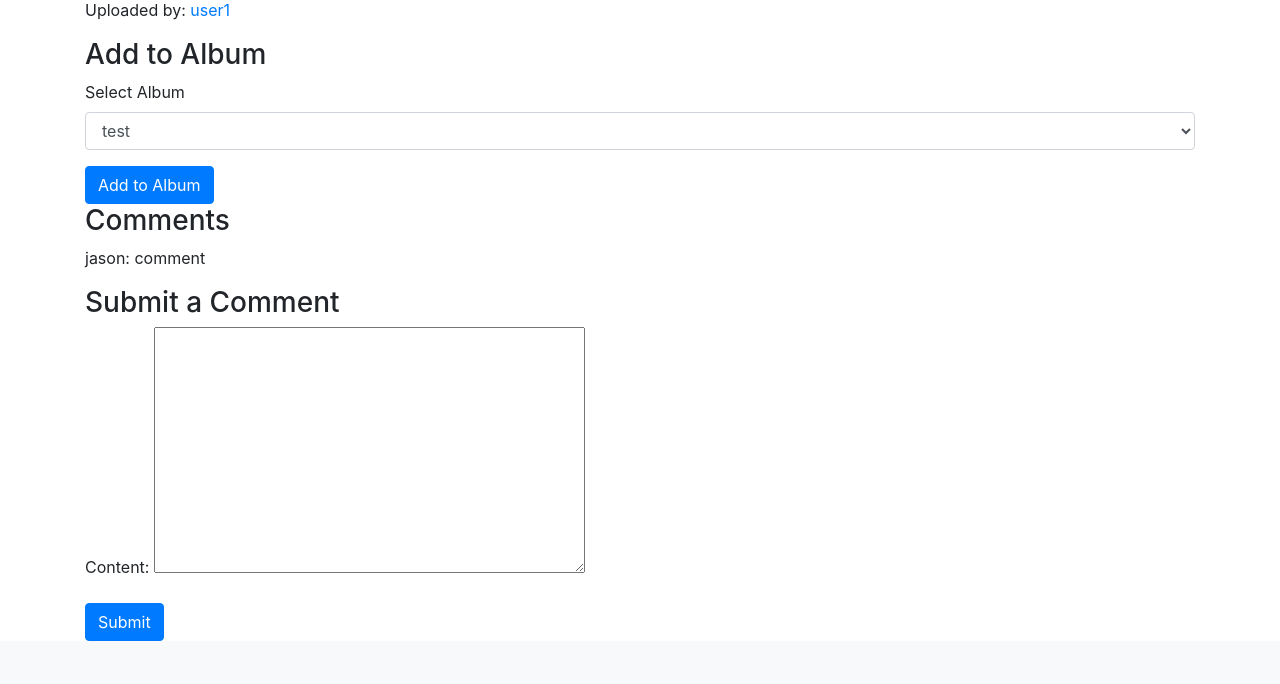
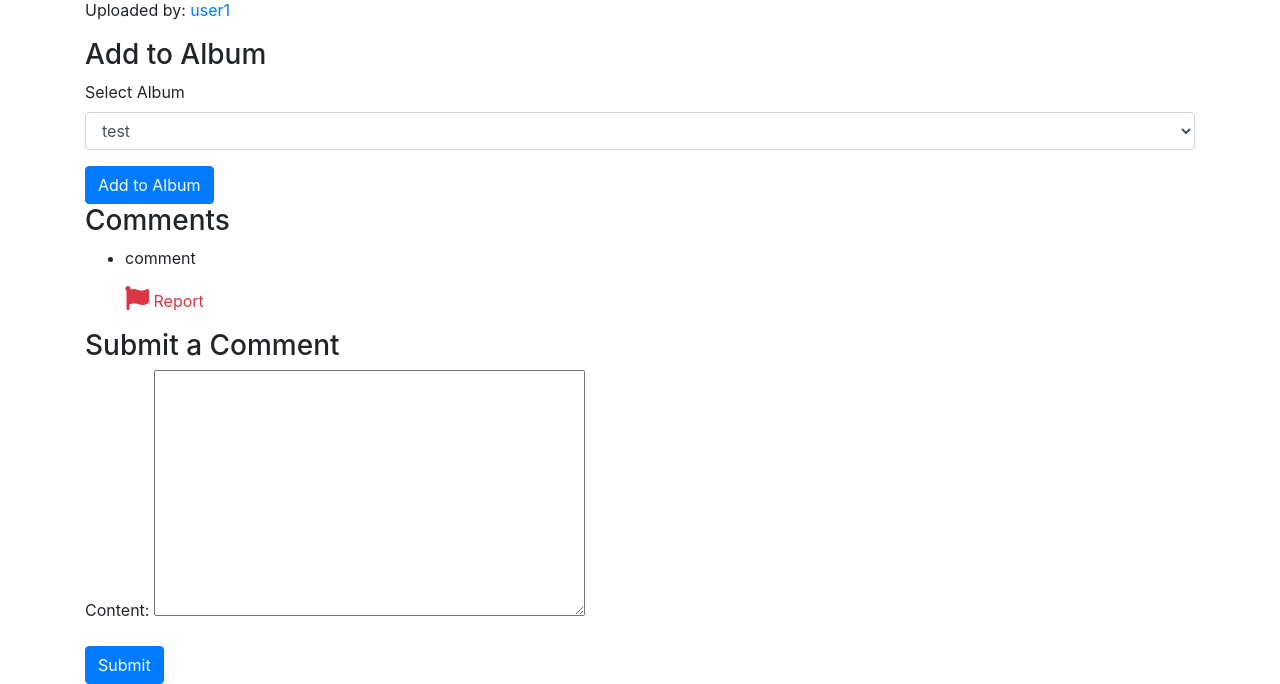
Before and after one commit to pft-jason/rainbow-media, a Django app: page /image/39/ in a window 1280 px wide. Shown: the part 444-1128 px from the top of the page. Before the commit the page ends 1085 px from the top, so only its background shows below. Run offline with Django 4.2, Linux system fonts and the light colour scheme; a user stored in the database is signed in; data comes from the database, SQL or seed files in the repository; both versions use the stored data as it was after the commit; some libraries are stand-ins or nearby versions.

Commit message:
Add comment reporting functionality and admin management for reported comments

```diff
--- a/_rm/urls.py
+++ b/_rm/urls.py
@@ -32,7 +32,9 @@ urlpatterns = [
     path('album/create/', views.create_album, name='create_album'),
     path('save_image_order/<int:album_id>/', views.save_image_order, name='save_image_order'),
     path('report_image/<int:image_id>/', views.report_image_view, name='report_image'),
-
+    path('report_comment/<int:comment_id>/', views.report_comment_view, name='report_comment'),
+    path('admin/reported-comments/', views.admin_reported_comments, name='admin_reported_comments'),
+    path('admin/reported-comments/resolve/<int:report_id>/', views.admin_resolve_comment_report, name='admin_resolve_comment_report'),
     path('admin_page/', views.admin_page, name='admin_page'),  # Add this line
     path('admin/pending-images/', views.admin_pending_images, name='admin_pending_images'),
     path('admin/reported-images/', views.admin_reported_images, name='admin_reported_images'),
--- a/gallery/templates/image_detail.html
+++ b/gallery/templates/image_detail.html
@@ -30,9 +30,16 @@
 {% endif %}
 
 <h3>Comments</h3>
-{% for comment in comments %}
-    <p>{{ comment.user.username }}: {{ comment.content }}</p>
-{% endfor %}
+<ul>
+    {% for comment in comments %}
+        <li>
+            <p>{{ comment.content }}</p>
+            <a href="{% url 'report_comment' comment.id %}" class="text-danger">
+                <i class="fas fa-flag" style="font-size: 24px;"></i> Report
+            </a>
+        </li>
+    {% endfor %}
+</ul>
 
 <h3>Submit a Comment</h3>
 <form method="post" action="{% url 'submit_comment' image.id %}">
--- a/gallery/views.py
+++ b/gallery/views.py
@@ -37,7 +37,8 @@ def admin_reported_images(request):
 
 @staff_required
 def admin_reported_comments(request):
-    return render(request, 'admin_reported_comments.html')
+    reported_comments = Comment.objects.filter(report__status='PENDING').distinct()
+    return render(request, 'admin_reported_comments.html', {'reported_comments': reported_comments})
 
 @staff_required
 def admin_user_management(request):
@@ -336,3 +337,31 @@ def admin_resolve_report(request, report_id):
     report.status = 'RESOLVED'
     report.save()
     return redirect('admin_reported_images')
+
+@login_required
+def report_comment_view(request, comment_id):
+    comment = get_object_or_404(Comment, id=comment_id)
+
+    # Check if the user has already reported this comment
+    existing_report = Report.objects.filter(reported_by=request.user, comment=comment).exists()
+    if existing_report:
+        return redirect('gallery')
+
+    if request.method == 'POST':
+        form = ReportForm(request.POST)
+        if form.is_valid():
+            report = form.save(commit=False)
+            report.reported_by = request.user
+            report.comment = comment
+            report.save()
+            return redirect('gallery')
+    else:
+        form = ReportForm()
+    return render(request, 'report_comment.html', {'form': form, 'comment': comment})
+
+@staff_required
+def admin_resolve_comment_report(request, report_id):
+    report = get_object_or_404(Report, id=report_id)
+    report.status = 'RESOLVED'
+    report.save()
+    return redirect('admin_reported_comments')
```
Also changed, not shown: gallery/templates/admin_reported_comments.html (+15 -1 lines), gallery/templates/report_comment.html (added, +12 -0 lines), db.sqlite3.
